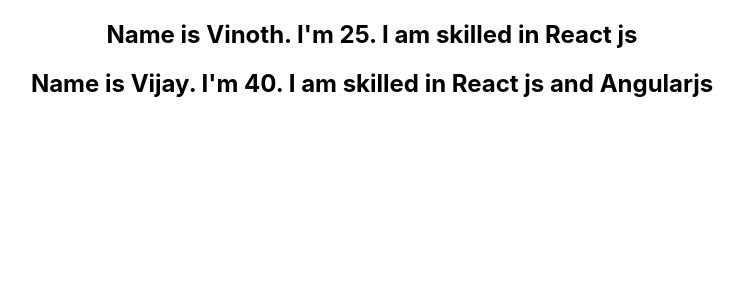
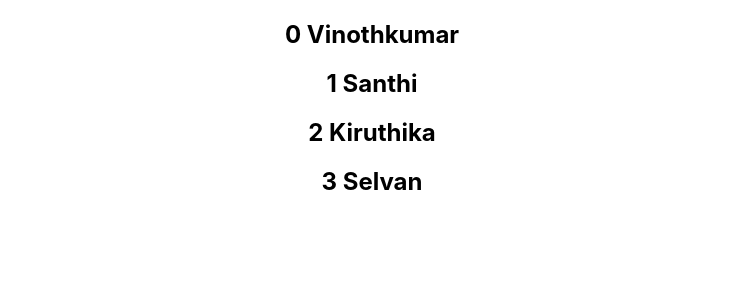
Before and after one commit to Vinoth6194/Reactcodev, a React (Create React App) app: page / in a window 1280 px wide. Shown: the top 300 px of the page, without its empty margins (268-1012 px from the left). Built offline with nearby package versions, Linux system fonts and the light colour scheme.

Commit message:
index key anti pattern 19

```diff
--- a/src/App.js
+++ b/src/App.js
@@ -14,6 +14,7 @@
 import Parent from './components/Parent';
 import UserGreeting from './components/UserGreeting';
 import NameList from './components/NameList'
+import NameListOne from './components/NameListOne';
 
 class App extends Component{
   render(){
@@ -25,7 +26,8 @@
        {/* <Parent></Parent> */}
        {/* <Counter></Counter> */}
        {/* <UserGreeting></UserGreeting> */}
-         <NameList></NameList>
+         {/* <NameList></NameList>  */}
+         <NameListOne></NameListOne>
        {/* <Message></Message> */}
        {/* <Greet name = "Vinothkumar" heroName = "Ranveer">
          <p>The Gully Boy</p>
--- /dev/null
+++ b/src/components/NameListOne.js
@@ -0,0 +1,12 @@
+import React from 'react'
+
+function NameListOne() {
+    const names  = ['Vinothkumar', 'Santhi','Kiruthika','Selvan'];
+const nameList = names.map((name,index) => <h2 key = {index} >{index} {name}</h2>);
+    return (
+        <div>
+            <div>{nameList}</div>
+        </div>
+    )
+}
+export default NameListOne;
```
